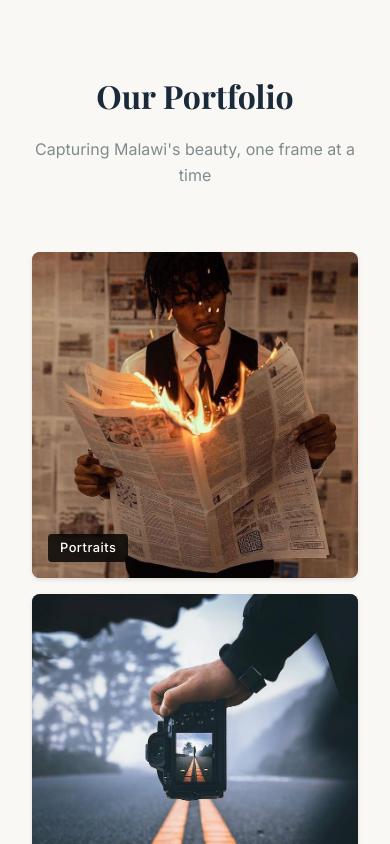
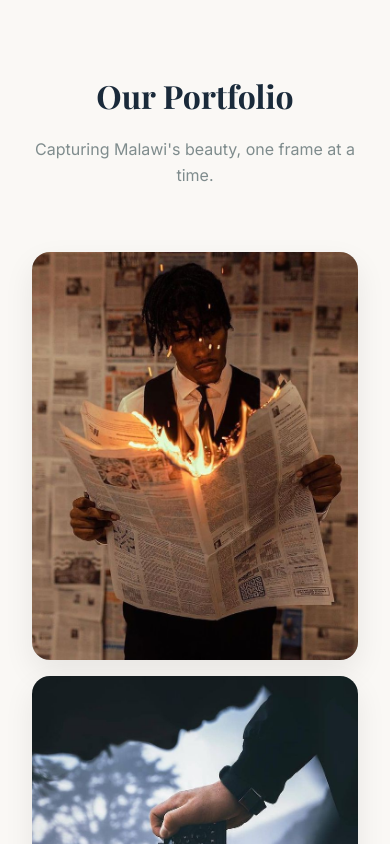
Before and after one commit to yewoSidira/PHOTOGRAPHY-WEBSITE, a React (Create React App) app: page / in a window 390 px wide. Shown: the part 860-1704 px from the top of the page. Built offline with nearby package versions, Linux system fonts and the light colour scheme.

Commit message:
gallery refactor

```diff
--- a/src/components/sections/Gallery.css
+++ b/src/components/sections/Gallery.css
@@ -1,57 +1,164 @@
-/* src/components/sections/Gallery.css */
+/* ===========================
+   Gallery Section
+=========================== */
+
 .gallery-section {
-  background-color: var(--color-bg);
+  background: var(--color-bg);
 }
 
 .gallery-grid {
   display: grid;
-  grid-template-columns: repeat(auto-fill, minmax(300px, 1fr));
-  gap: var(--spacing-md);
+
+  grid-template-columns: repeat(auto-fit, minmax(300px, 1fr));
+
+  gap: 1.5rem;
 }
+
+/* ===========================
+   Gallery Card
+=========================== */
 
 .gallery-item {
   position: relative;
+
   overflow: hidden;
-  border-radius: var(--radius-md);
-  box-shadow: var(--shadow-sm);
-  transition: transform var(--transition-smooth), box-shadow var(--transition-smooth);
+
   aspect-ratio: 1 / 1;
-  background-color: var(--color-gray);
+
+  border-radius: 18px;
+
+  cursor: pointer;
+
+  background: #ddd;
+
+  box-shadow: 0 12px 30px rgba(0,0,0,.08);
+
+  transition:
+      transform .35s ease,
+      box-shadow .35s ease;
 }
 
 .gallery-item:hover {
-  transform: translateY(-5px);
-  box-shadow: var(--shadow-lg);
+  transform: translateY(-8px);
+
+  box-shadow:
+      0 20px 45px rgba(0,0,0,.18);
 }
+
+/* ===========================
+   Image
+=========================== */
 
 .gallery-item img {
   width: 100%;
   height: 100%;
+
   object-fit: cover;
-  transition: transform 0.5s ease;
+
+  transition:
+      transform .6s ease,
+      filter .6s ease;
 }
 
 .gallery-item:hover img {
-  transform: scale(1.05);
+
+  transform: scale(1.08);
+
+  filter:
+      brightness(.72)
+      saturate(1.15);
+
 }
 
-.gallery-category {
+/* ===========================
+   Overlay
+=========================== */
+
+.gallery-overlay {
   position: absolute;
-  bottom: var(--spacing-sm);
-  left: var(--spacing-sm);
-  background: rgba(0,0,0,0.8);
-  color: white;
-  padding: 0.25rem 0.75rem;
-  border-radius: var(--radius-sm);
-  font-size: 0.8rem;
-  font-weight: 500;
-  letter-spacing: 0.5px;
-  backdrop-filter: blur(4px);
+
+  inset: 0;
+
+  display: flex;
+
+  justify-content: flex-end;
+
+  align-items: flex-start;
+
+  padding: 1rem;
+
+  background:
+      linear-gradient(
+          transparent,
+          rgba(0,0,0,.15),
+          rgba(0,0,0,.55)
+      );
+
+  opacity: 0;
+
+  transition: opacity .35s ease;
 }
 
-@media (max-width: 768px) {
-  .gallery-grid {
-    grid-template-columns: repeat(auto-fill, minmax(250px, 1fr));
-    gap: var(--spacing-sm);
-  }
+.gallery-item:hover .gallery-overlay {
+
+  opacity: 1;
+
 }
+
+/* ===========================
+   Category
+=========================== */
+
+.gallery-category {
+
+  background:
+      rgba(255,255,255,.12);
+
+  color: white;
+
+  backdrop-filter: blur(10px);
+
+  border: 1px solid rgba(255,255,255,.15);
+
+  padding: .45rem 1rem;
+
+  border-radius: 999px;
+
+  font-size: .8rem;
+
+  font-weight: 600;
+
+  letter-spacing: .5px;
+}
+
+/* ===========================
+   Focus
+=========================== */
+
+.gallery-item:focus-visible {
+  outline: 3px solid var(--color-gold);
+
+  outline-offset: 4px;
+}
+
+/* ===========================
+   Mobile
+=========================== */
+
+@media (max-width:768px){
+
+.gallery-grid{
+
+grid-template-columns:1fr;
+
+gap:1rem;
+
+}
+
+.gallery-item{
+
+aspect-ratio:4/5;
+
+}
+
+}
--- a/src/components/sections/Gallery.jsx
+++ b/src/components/sections/Gallery.jsx
@@ -1,28 +1,50 @@
-import React from 'react';
-import { galleryImages } from '../../data/galleryData';
-import './Gallery.css';
+import React from "react";
+import { galleryImages } from "../../data/galleryData";
+import "./Gallery.css";
 
 const Gallery = () => {
   return (
     <section className="gallery-section section-padding" id="gallery">
       <div className="container">
-        <h2 className="section-title">Our Portfolio</h2>
-        <p className="section-subtitle">Capturing Malawi's beauty, one frame at a time</p>
+
+        <h2 className="section-title">
+          Our Portfolio
+        </h2>
+
+        <p className="section-subtitle">
+          Capturing Malawi's beauty, one frame at a time.
+        </p>
 
         <div className="gallery-grid">
+
           {galleryImages.map((image) => (
-            <div key={image.id} className="gallery-item">
+
+            <div
+              key={image.id}
+              className="gallery-item"
+              tabIndex="0"
+            >
+
               <img
                 src={image.src}
                 alt={image.alt}
                 loading="lazy"
               />
-              {image.category && (
-                <span className="gallery-category">{image.category}</span>
-              )}
+
+              <div className="gallery-overlay">
+
+                <span className="gallery-category">
+                  {image.category}
+                </span>
+
+              </div>
+
             </div>
+
           ))}
+
         </div>
+
       </div>
     </section>
   );
```
